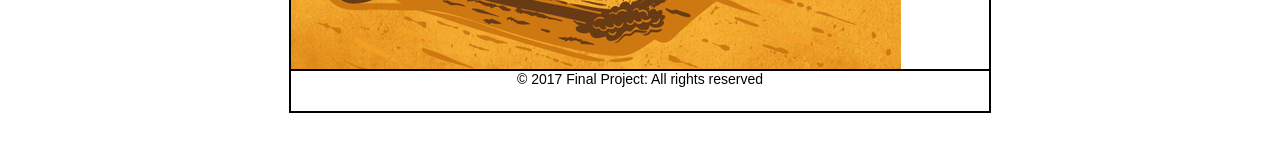
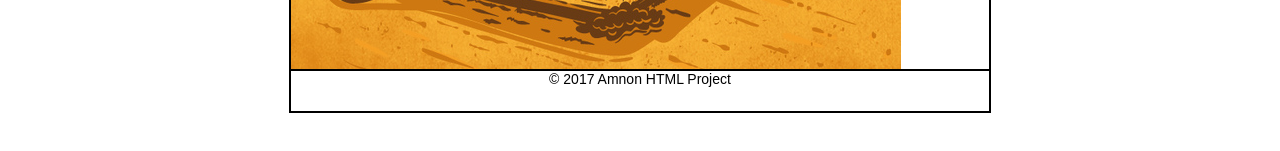
Before and after one commit to amnonavr1/webproject, a plain HTML site: page index.html in a window 1280 px wide. Shown: the part 391-542 px from the top of the page. Drawn offline with Linux system fonts and the light colour scheme.

Commit message:
Update index.html

```diff
--- a/index.html
+++ b/index.html
@@ -18,7 +18,7 @@
 <div id="header"></div>
 <div id="wrapper">wrapper
 <div id="main"><img src="1.jpg"/></div>
-<div id= "footer">&copy; 2017 Final Project: All rights reserved</div>
+<div id= "footer">&copy; 2017 Amnon HTML Project</div>
 
 </div>
 
```
